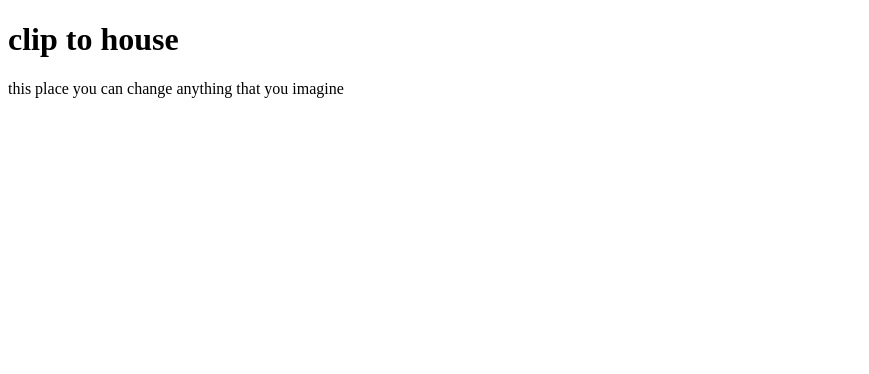
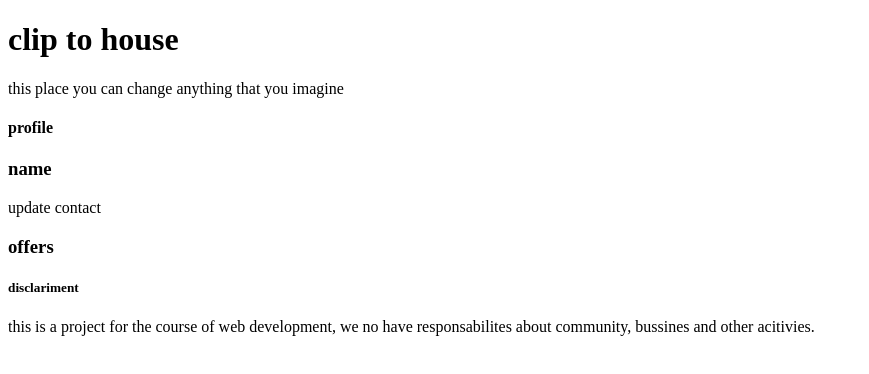
Before and after one commit to JStalyn/projecto_clip, a plain HTML site: page index.html in a window 1280 px wide. Shown: the whole page, without its empty margins (0-869 px from the left). Drawn offline with Linux system fonts and the light colour scheme.

Commit message:
parte inicial de la plantilla de lo que se va a usar

```diff
--- a/index.html
+++ b/index.html
@@ -9,7 +9,21 @@
 <body>
     <h1>clip to house</h1>
     <p>this place you can change anything that you imagine</p>
+   <div>
+    <h4>profile</h4>
+    <h3>name</h3>
+    <p>update contact</p>
+   </div>
+   <div>
+    <h3>offers</h3>
+   </div>
 
+
+<footer>
+    <h5>disclariment</h5>
+    <p>this is a project for the course of web development, we no have responsabilites about community, bussines and other acitivies.
+         </p>
+</footer>
 
 </body>
 </html>
```
